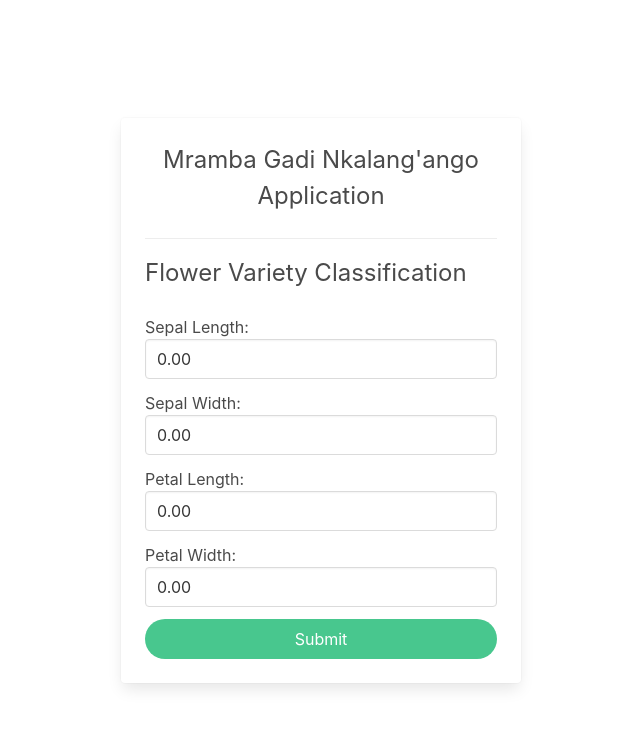
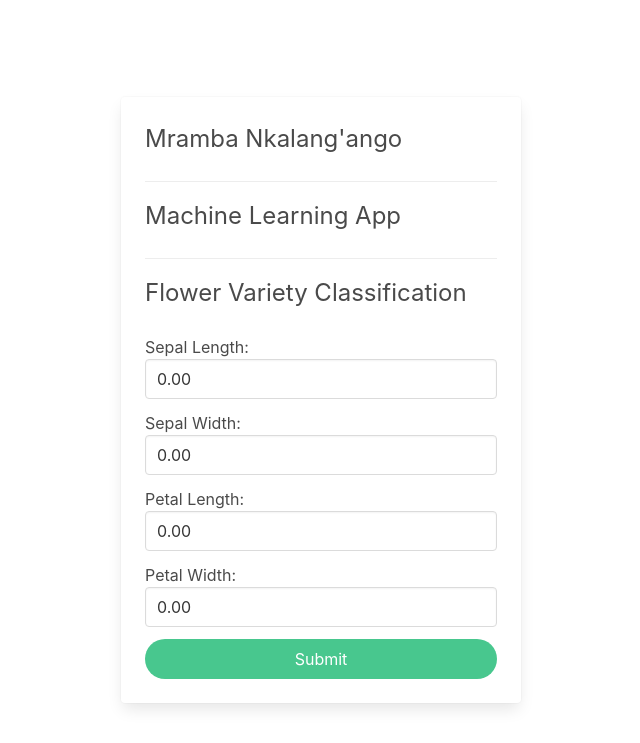
Before and after one commit to MrambaGadi/Classification-of-Iris-Flowers, a Flask app: page / in a window 1280 px wide. Shown: the top 743 px of the page, without its empty margins (319-959 px from the left). Run offline with Flask 2, Linux system fonts and the light colour scheme.

Commit message:
Update home.html

```diff
--- a/templates/home.html
+++ b/templates/home.html
@@ -35,7 +35,10 @@
             <div class="card" style="width: 400px">
             <div class="card-content">
                 <div class="media">
-                <div class="is-size-4 has-text-centered">Mramba Gadi Nkalang'ango Application</div>
+                <div class="is-size-4 has-text-centered">Mramba Nkalang'ango</div>
+                </div>
+		<div class="media">
+                <div class="is-size-4 has-text-centered">Machine Learning App</div>
                 </div>
 		<div class="media">
                 <div class="is-size-4 has-text-centered">Flower Variety Classification</div>
```
